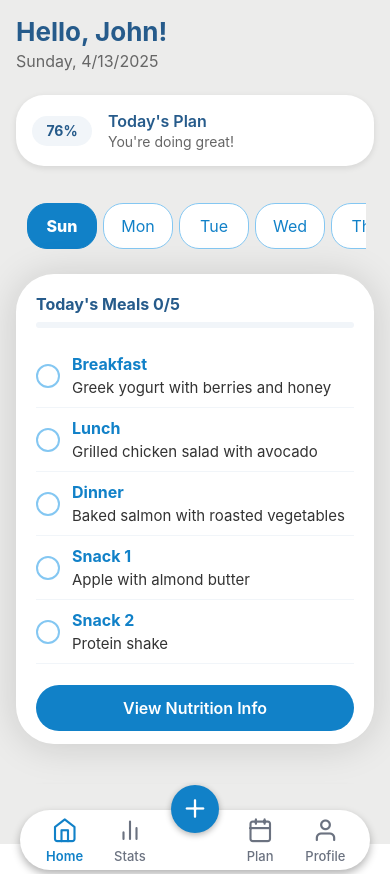
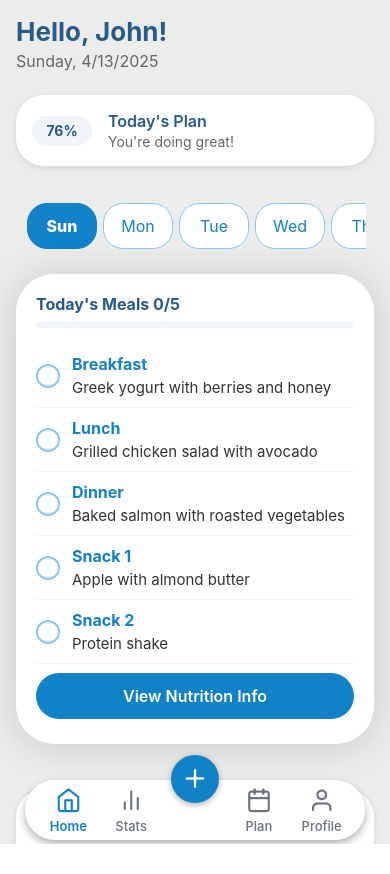
Before and after one commit to a-elhaag/ai-diet-planner, a React Native app: screen / in a window 390 px wide. After the commit the page ends 844 px from the top, so only its background shows below. Built offline with nearby package versions, Linux system fonts and the light colour scheme.

Commit message:
refactor: Enhance layout and spacing across multiple components; implement dynamic height for MealCard and responsive platform values

```diff
--- a/App.tsx
+++ b/App.tsx
@@ -34,7 +34,7 @@ export default function App() {
   return (
     <SafeAreaProvider>
       <UnitProvider>
-        <SafeAreaView style={styles.safeArea}>
+        <SafeAreaView style={styles.safeArea} edges={['top', 'left', 'right']}>
           <View style={styles.mainContainer}>
             {renderScreen()}
             <Navbar activeTab={activeTab} onTabPress={(tab: TabName) => setActiveTab(tab)} />
@@ -53,6 +53,5 @@ const styles = StyleSheet.create({
   mainContainer: {
     flex: 1,
     position: 'relative',
-    paddingBottom: 60, // Add global bottom padding for all screens to account for the floating navbar
   }
 });
--- a/components/Navbar.tsx
+++ b/components/Navbar.tsx
@@ -351,10 +351,10 @@ const Navbar: React.FC<NavbarProps> = ({ activeTab, onTabPress }) => {
 const styles = StyleSheet.create({
     container: {
         position: 'absolute',
-        bottom: -30, // Added space from bottom edge
-        left: 20, // Added space from left edge
-        right: 20, // Added space from right edge
-        zIndex: 1000, // Ensure it's above other elements
+        bottom: consts.platform.navbarBottom, // Using centralized platform-specific value
+        left: consts.spacing.lg, // Using responsive spacing
+        right: consts.spacing.lg, // Using responsive spacing
+        zIndex: 1000,
     },
     navbar: {
         flexDirection: 'row',
@@ -398,7 +398,7 @@ const styles = StyleSheet.create({
     fabContainer: {
         position: 'absolute',
         alignSelf: 'center',
-        bottom: 26, // Adjusted to work with floating navbar
+        bottom: Platform.OS === 'android' ? -3 : 26,
         zIndex: 10,
     },
     fab: {
--- a/components/ui/DayTabs.tsx
+++ b/components/ui/DayTabs.tsx
@@ -105,7 +105,6 @@ const styles = StyleSheet.create({
         borderColor: consts.blueGrotto,
     },
     freeDayTab: {
-        borderStyle: 'dashed',
         borderWidth: 1.5,
     },
     dayText: {
--- a/components/ui/MealCard.tsx
+++ b/components/ui/MealCard.tsx
@@ -1,4 +1,4 @@
-import React, { useState } from 'react';
+import React, { useState, useEffect } from 'react';
 import {
     View,
     Text,
@@ -6,6 +6,7 @@ import {
     Animated,
     Easing,
     TouchableOpacity,
+    Platform,
 } from 'react-native';
 import { Feather } from '@expo/vector-icons';
 import Button from './Button';
@@ -43,6 +44,16 @@ const MealCard: React.FC<MealCardProps> = ({ meals }) => {
 
     // Use provided meals or fallback to defaults
     const displayMeals = meals || defaultMeals;
+
+    // Calculate dynamic height based on number of meals
+    const calculateCardHeight = () => {
+        const baseHeight = 350; // Base height with 3 meals
+        const mealHeight = 60; // Height per additional meal/snack
+        const snacksCount = displayMeals.snacks ? displayMeals.snacks.length : 0;
+        const totalMealsHeight = baseHeight + (snacksCount * mealHeight);
+
+        return Platform.OS === 'android' ? totalMealsHeight + 20 : totalMealsHeight;
+    };
 
     const flipCard = () => {
         const toValue = flipped ? 0 : 180;
@@ -131,8 +142,9 @@ const MealCard: React.FC<MealCardProps> = ({ meals }) => {
     );
 
     return (
-        <View style={styles.container}>
+        <View style={[styles.container, { height: calculateCardHeight() }]}>
             <Animated.View style={[styles.card, frontAnimatedStyle]}>
+                <View style={styles.contentContainer}>
                     <View style={styles.progressHeader}>
                         <Text style={styles.progressText}>
                             Today's Meals {getCompletedMeals()}/{getTotalMeals()}
@@ -160,7 +172,9 @@ const MealCard: React.FC<MealCardProps> = ({ meals }) => {
                             )
                         ))}
                     </View>
+                </View>
 
+                <View style={styles.buttonContainer}>
                     <Button
                         title="View Nutrition Info"
                         onPress={flipCard}
@@ -168,9 +182,11 @@ const MealCard: React.FC<MealCardProps> = ({ meals }) => {
                         size="medium"
                         fullWidth
                     />
+                </View>
             </Animated.View>
 
             <Animated.View style={[styles.card, styles.backCard, backAnimatedStyle]}>
+                <View style={styles.contentContainer}>
                     <Text style={styles.nutritionTitle}>Nutrition Breakdown</Text>
                     <View style={styles.nutritionContainer}>
                         {[
@@ -186,6 +202,9 @@ const MealCard: React.FC<MealCardProps> = ({ meals }) => {
                             </View>
                         ))}
                     </View>
+                </View>
+
+                <View style={styles.buttonContainer}>
                     <Button
                         title="Back to Meals"
                         onPress={flipCard}
@@ -193,6 +212,7 @@ const MealCard: React.FC<MealCardProps> = ({ meals }) => {
                         size="medium"
                         fullWidth
                     />
+                </View>
             </Animated.View>
         </View>
     );
@@ -200,8 +220,8 @@ const MealCard: React.FC<MealCardProps> = ({ meals }) => {
 
 const styles = StyleSheet.create({
     container: {
-        height: 470, // Increased height to accommodate checklist
-        marginBottom: 30,
+        // Height is now dynamically calculated
+        marginBottom: consts.spacing.xl, // Using responsive spacing
     },
     card: {
         flex: 1,
@@ -214,13 +234,23 @@ const styles = StyleSheet.create({
         shadowOffset: { width: 0, height: 2 },
         shadowOpacity: 0.15,
         shadowRadius: 38,
-        justifyContent: 'space-between',
+        // No longer using justifyContent: 'space-between' - we'll manually position content
+        display: 'flex',
+        flexDirection: 'column',
+    },
+    contentContainer: {
+        flex: 1,
+    },
+    buttonContainer: {
+        paddingTop: 16,
+        marginTop: 'auto', // Push button to bottom
     },
     backCard: {
         position: 'absolute',
         top: 0,
         left: 0,
         right: 0,
+        bottom: 0,
     },
     progressHeader: {
         marginBottom: 16,
--- a/const/consts.ts
+++ b/const/consts.ts
@@ -1,3 +1,22 @@
+import { Platform, Dimensions } from 'react-native';
+
+const { width, height } = Dimensions.get('window');
+
+// Responsive sizing helper
+const scale = (size: number): number => {
+    const baseWidth = 375; // Standard iPhone width
+    const widthPercent = (size * width) / baseWidth;
+    return Math.round(widthPercent);
+};
+
+// Platform-specific values
+const platformValues = {
+    navbarBottom: Platform.OS === 'android' ? 20 : 0,
+    contentPadding: Platform.OS === 'android' ? 110 : 90,
+    cardHeight: Platform.OS === 'android' ? 490 : 470,
+    buttonShadow: Platform.OS === 'android' ? 2 : 4,
+};
+
 const consts = {
     midnightBlue: "#265B8B",
     ivory: "#ECECEB",
@@ -7,6 +26,35 @@ const consts = {
     black: "#000",
     radius: 15,
     borderWidth: 2,
+
+    // Spacing
+    spacing: {
+        xs: scale(4),
+        sm: scale(8),
+        md: scale(16),
+        lg: scale(24),
+        xl: scale(32),
+        xxl: scale(48),
+    },
+
+    // Typography
+    font: {
+        small: scale(12),
+        medium: scale(14),
+        large: scale(16),
+        xlarge: scale(18),
+        xxlarge: scale(22),
+    },
+
+    // Platform specific values
+    platform: platformValues,
+
+    // Responsive functions
+    scale,
+
+    // Device info
+    deviceWidth: width,
+    deviceHeight: height,
 };
 
 export default consts;
--- a/screens/HomeScreen.tsx
+++ b/screens/HomeScreen.tsx
@@ -299,6 +299,8 @@ const HomeScreen: React.FC = () => {
                         size="medium"
                     />
                 </View>
+
+                <View style={{ height: 100 }} />
             </ScrollView>
         </View>
     );
--- a/screens/ProfileScreen.tsx
+++ b/screens/ProfileScreen.tsx
@@ -116,6 +116,7 @@ const ProfileScreen: React.FC = () => {
 
                 {/* Add extra padding space at bottom to prevent navbar overlap */}
                 <View style={styles.bottomPadding} />
+                <View style={{ height: 100 }} />
             </ScrollView>
         </View>
     );
```
Lines whose indentation alone changed are shown as unchanged.
